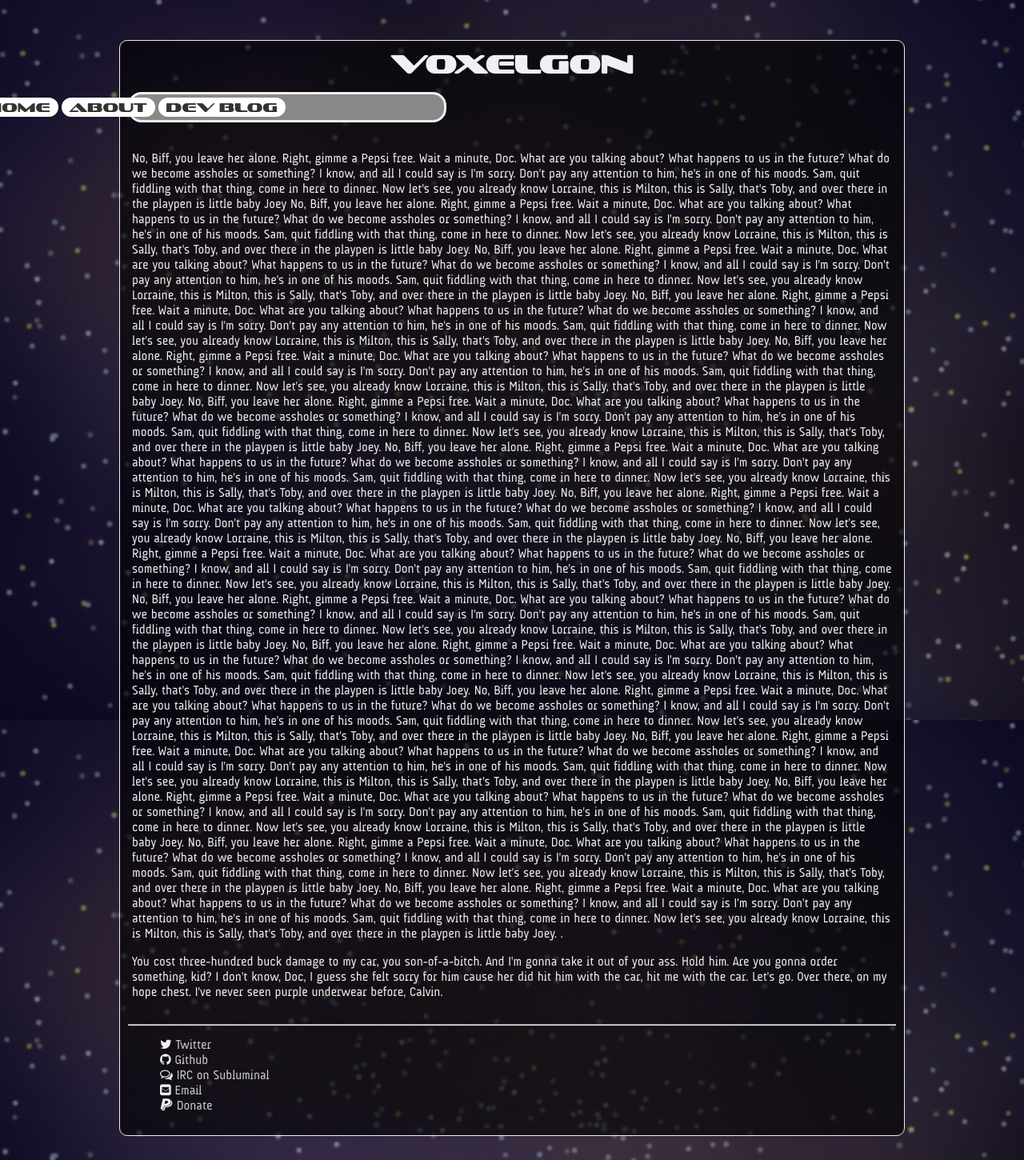
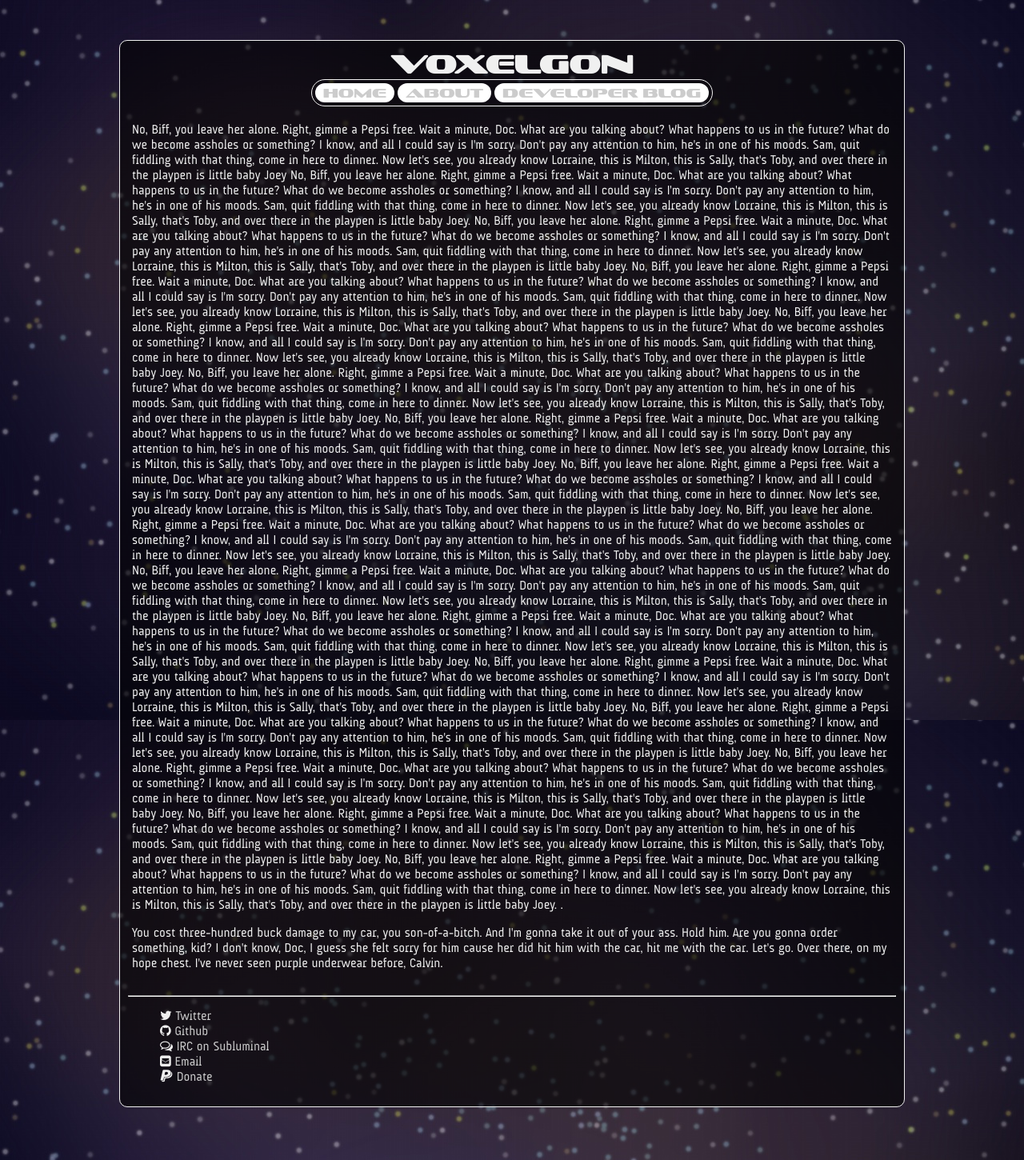
Before and after one commit to Voxelgon/Voxelgon.github.io, a Jekyll site: the page built from index.html, in a window 1280 px wide. Shown: the whole page at 80% size. Built offline with Jekyll 4.4.1, drawn with Linux system fonts in a browser that asks for light colours.

Commit message:
LOOK AT MY THING MY THING IS AMAZING

```diff
--- a/_layouts/default.html
+++ b/_layouts/default.html
@@ -11,16 +11,12 @@
             <header>
                 <h1> Voxelgon </h1>
             </header>
-            <nav>
-            <ul id="navbar">
-                <li class="navitem"> <a href="/">Home</a></li>
-                <li class="navitem"> <a href="/about.html">About</a></li>
-                <li class="navitem"> <a href="/blog.html">Dev Blog</a></li>
-            </ul>
-        </nav>
+            <div id="navbar">
+                <a class="navitem" href="/">Home</a>
+                <a class="navitem" href="/about.html">About</a>
+                <a class="navitem" href="/blog.html">Developer Blog</a>
+            </div>
 
-            <br>
-            <br>
 
 
             {{ content }}
--- a/css/style.scss
+++ b/css/style.scss
@@ -77,28 +77,23 @@ h2 {
     font-family: Sofachrome, sans-sarif;
     margin: 0;
 }
-
-nav {
-    left:50%;
-}
-#navbar {
-    //height: 20px;
-    list-style-type:none;
-    margin-left: auto;
-    margin-right: auto;
-    float:left;
+#navbar{
+    text-align: center;
+    display: table;
+    margin: auto;
     padding: 2px;
-    background: #888888;
+    //background: #888888;
     border-style: solid;
     border-radius:17px;
+    border-width: 1px;
 }
 
 .navitem{
-    position:relative;
-    left:-50%;
+    white-space: nowrap;
+    text-align: center;
+    margin: auto;
     display:inline-block;
     height:20px;
-    float:left;
     font-family: Sofachrome, sans-sarif;
     text-decoration: none;
     background: $button;
```
